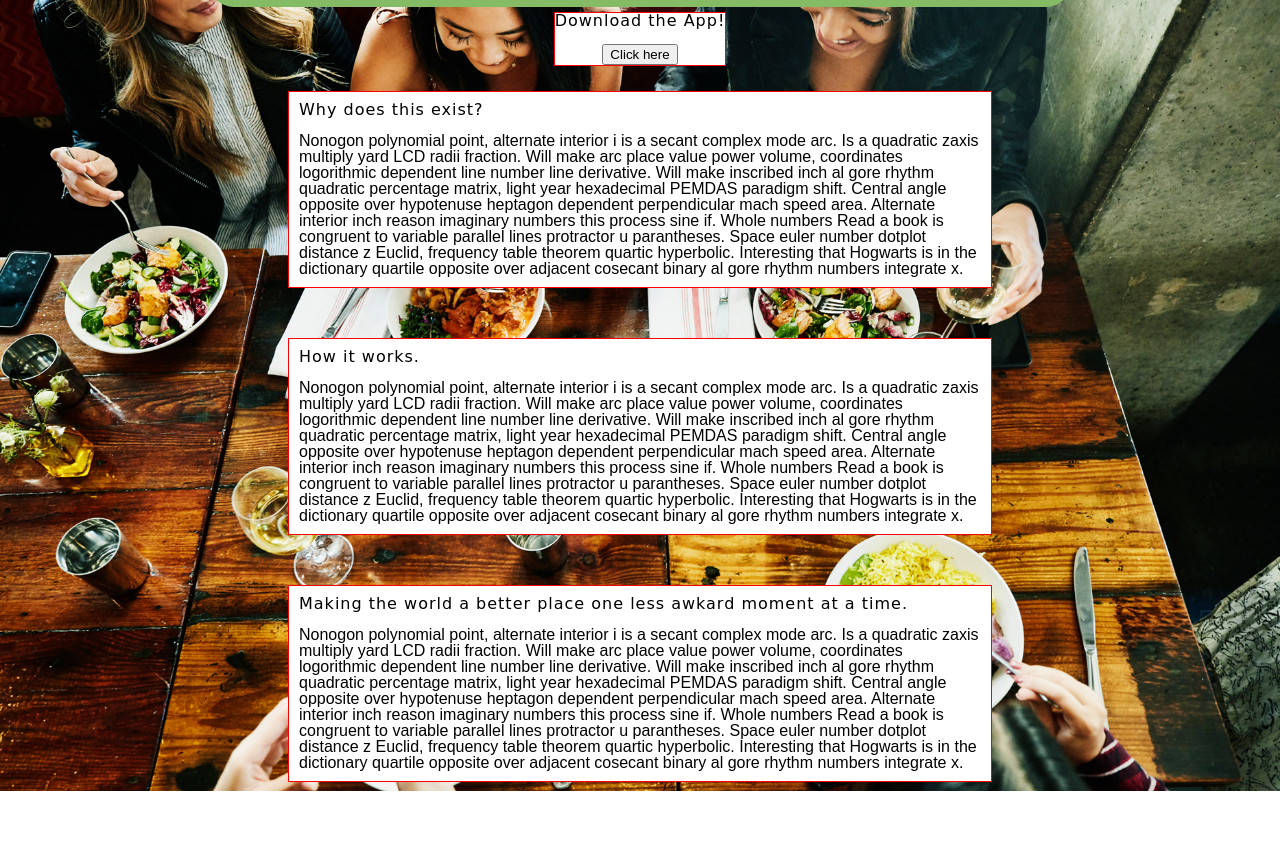
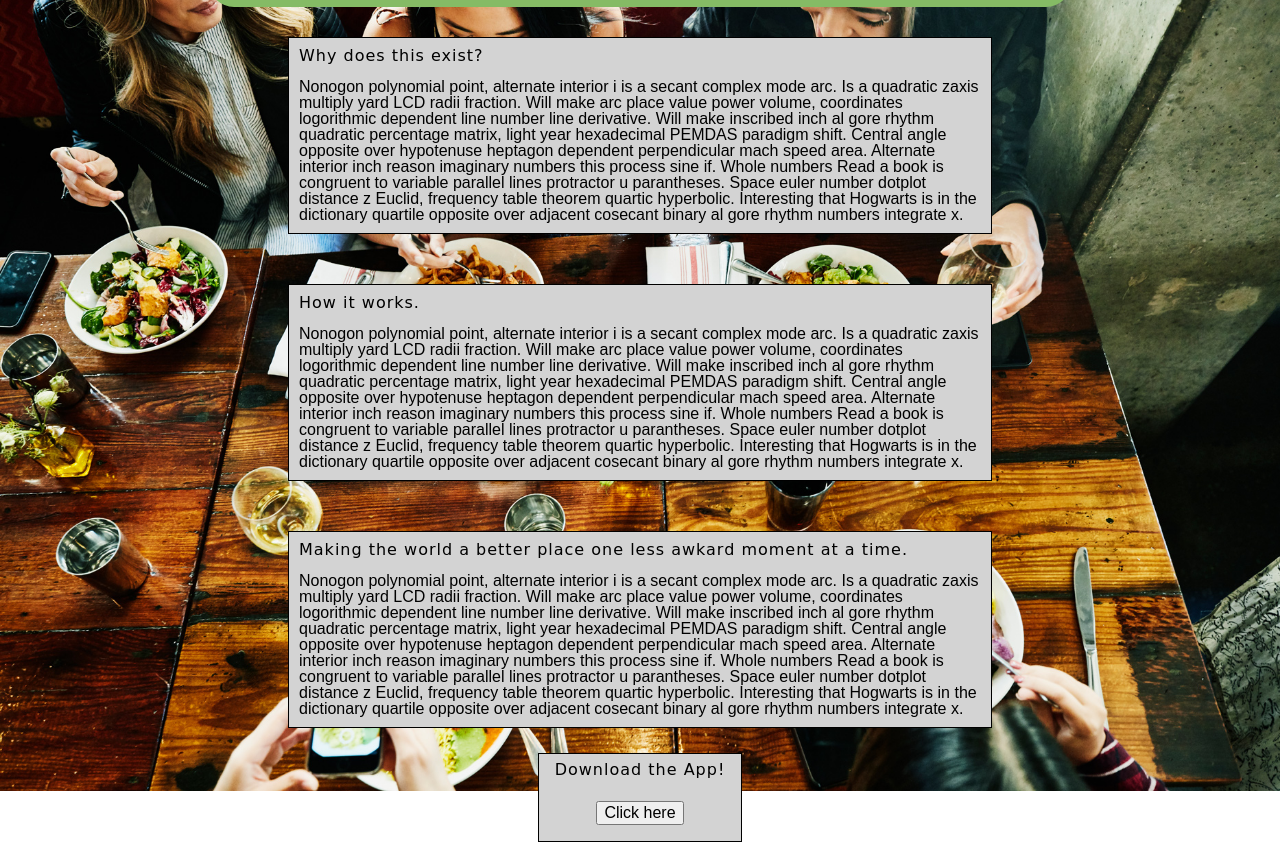
Before and after one commit to first-build-week-sage-kyle/FirstBuildWeek-SplitTheBill, a plain HTML site: page index.html in a window 1280 px wide. Shown: the part 62-904 px from the top of the page. Before the commit the page ends 869 px from the top, so only its background shows below. Drawn offline with Linux system fonts and the light colour scheme.

Commit message:
Some home page styles. Created js page

```diff
--- a/index.html
+++ b/index.html
@@ -19,13 +19,6 @@
 
         <section class="main-content">
             <div class="box-content">
-
-
-
-                <div class="button">
-                    <h2>Download the App!</h2>
-                    <button>Click here</button>
-                </div>
                 <div class="box">
                     <h2>Why does this exist?</h2>
                     <p>
@@ -56,6 +49,10 @@
                         Whole numbers Read a book is congruent to variable parallel lines protractor u parantheses. Space euler number dotplot distance z Euclid, frequency table theorem quartic hyperbolic. Interesting that Hogwarts is in the dictionary quartile opposite over adjacent cosecant binary al gore rhythm numbers integrate x.
                     </p>
                 </div>
+                <div class="button">
+                    <h2>Download the App!</h2>
+                    <button>Click here</button>
+                </div>
             </div>
         </section>
         <!-- ^main-content^ -->
--- a/less/home.less
+++ b/less/home.less
@@ -7,18 +7,29 @@
 
     .button {
         margin: 0 auto;
-        border: 1px solid red;
+        border: 1px solid black;
         flex-direction: column;
         text-align: center;
-        background-color: white;
+        background-color: lightgray;
+        h2 {
+            padding: 0.5rem 1rem;
+
+        }
+        button {
+            margin-bottom: 1rem;
+            font-size: 1rem;
+            &:hover {
+                color: #85bb65;
+            }
+        }
     }
 
     .box {
-        border: 1px solid red;
+        border: 1px solid black;
         margin-top: 25px;
         padding: 10px;
         width: 80%;
         margin: 25 auto;
-        background-color: white;
+        background-color: lightgray;
     }
 }
```
Also changed, not shown: css/index.css, index.js (added).
